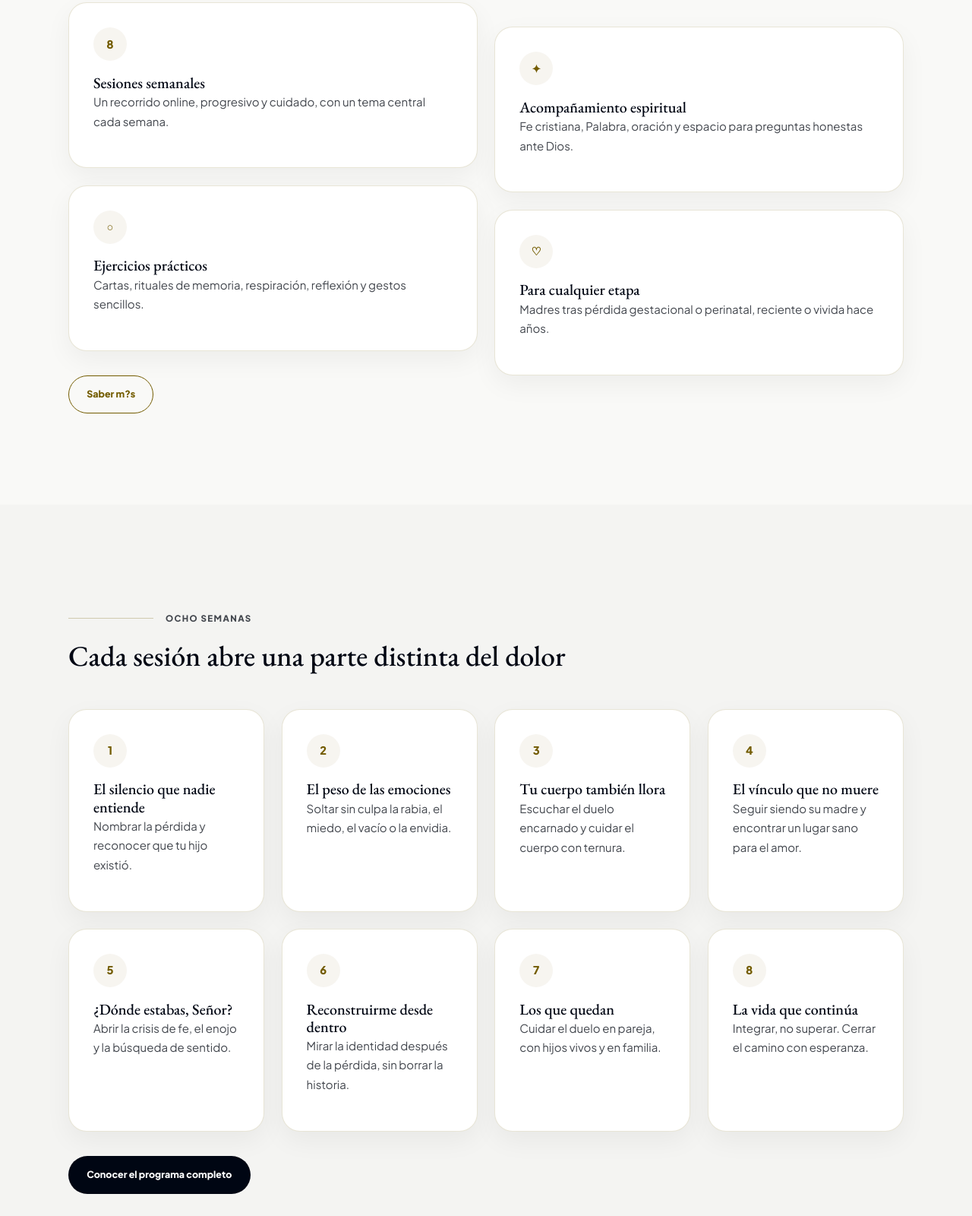
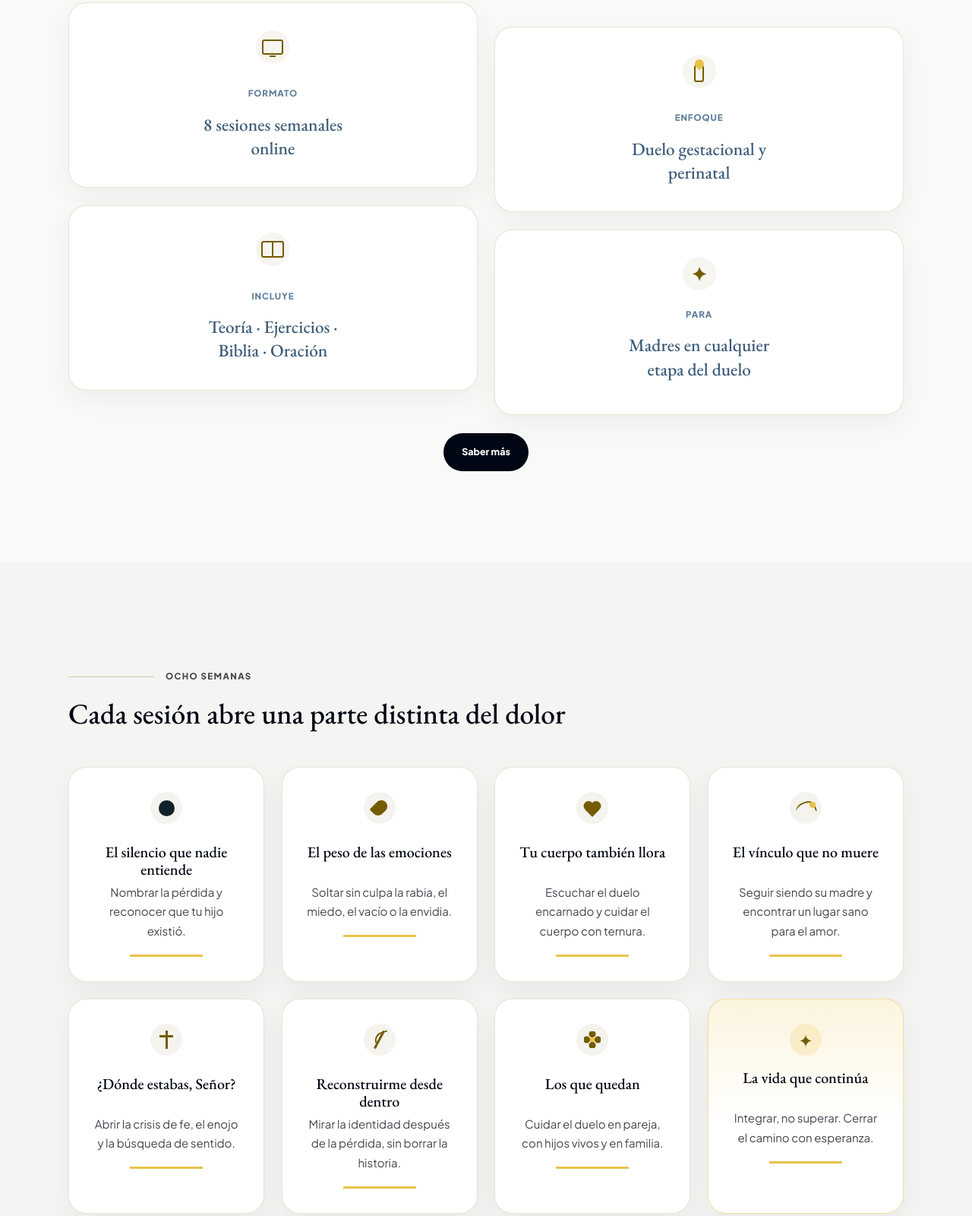
Before and after one commit to rdrgzjavier/mamasdecieloytierra, a website: page index.html in a window 1280 px wide. Shown: the part 1513-3113 px from the top of the page at 76% size. Drawn offline with nearby package versions, Linux system fonts and the light colour scheme.

Commit message:
Pulir textos iconografia y CTAs

```diff
--- a/assets/site.css
+++ b/assets/site.css
@@ -315,6 +315,14 @@ h4 {
   margin-top: 2rem;
 }
 
+.centered-actions {
+  justify-content: center;
+}
+
+.program-more {
+  margin-top: 3.5rem;
+}
+
 .hero .actions,
 .quote-band .actions {
   justify-content: center;
@@ -412,6 +420,96 @@ h4 {
   color: var(--secondary);
   font-size: .92rem;
   font-weight: 800;
+}
+
+.program-feature-card {
+  text-align: center;
+  padding: 2.2rem 1.8rem;
+}
+
+.program-feature-card h3 {
+  max-width: 13rem;
+  margin: 0 auto;
+  color: #3a5b78;
+  font-size: 1.45rem;
+  line-height: 1.35;
+}
+
+.card-kicker {
+  margin: .25rem 0 1rem;
+  color: #5f7f9b;
+  font-size: .72rem;
+  font-weight: 800;
+  letter-spacing: .08em;
+  text-transform: uppercase;
+}
+
+.line-icon {
+  position: relative;
+  margin-left: auto;
+  margin-right: auto;
+  background: transparent;
+}
+
+.line-icon::before,
+.line-icon::after,
+.session-icon::before,
+.session-icon::after {
+  content: "";
+  position: absolute;
+  display: block;
+}
+
+.icon-format::before {
+  width: 24px;
+  height: 16px;
+  border: 2px solid var(--secondary);
+  border-radius: 3px;
+}
+
+.icon-format::after {
+  width: 8px;
+  height: 2px;
+  background: var(--secondary);
+  bottom: 9px;
+}
+
+.icon-focus::before {
+  width: 9px;
+  height: 20px;
+  border: 2px solid var(--secondary);
+  border-radius: 5px 5px 3px 3px;
+  bottom: 8px;
+}
+
+.icon-focus::after {
+  width: 12px;
+  height: 12px;
+  background: var(--secondary-soft);
+  border-radius: 12px 12px 12px 0;
+  top: 6px;
+  transform: rotate(-45deg);
+}
+
+.icon-include::before {
+  width: 26px;
+  height: 18px;
+  border: 2px solid var(--secondary);
+  border-radius: 3px;
+}
+
+.icon-include::after {
+  width: 2px;
+  height: 18px;
+  background: var(--secondary);
+}
+
+.icon-for::before {
+  content: "\2726";
+  position: static;
+  color: var(--secondary);
+  font-size: 1.55rem;
+  line-height: 1;
 }
 
 .muted {
@@ -539,8 +637,9 @@ h4 {
   display: inline-flex;
   align-items: center;
   justify-content: center;
+  gap: .45rem;
   width: fit-content;
-  min-width: 92px;
+  min-width: 118px;
   min-height: 0;
   padding: .55rem .85rem;
   border-radius: 999px;
@@ -549,6 +648,160 @@ h4 {
   font-size: .78rem;
   line-height: 1;
   font-weight: 800;
+}
+
+.session-icon {
+  position: relative;
+  display: inline-grid;
+  place-items: center;
+  width: 42px;
+  height: 42px;
+  margin: 0 auto 1.1rem;
+  border-radius: 50%;
+  background: rgba(115, 92, 0, .07);
+  color: var(--secondary);
+}
+
+.session-number .session-icon {
+  width: 22px;
+  height: 22px;
+  margin: 0;
+  background: transparent;
+}
+
+.session-summary-card {
+  text-align: center;
+}
+
+.session-summary-card h3 {
+  min-height: 3.2rem;
+}
+
+.session-summary-card::after {
+  content: "";
+  display: block;
+  width: 96px;
+  height: 3px;
+  margin: 1.15rem auto 0;
+  background: var(--secondary-soft);
+}
+
+.session-summary-card.hope,
+.session.hope {
+  background:
+    linear-gradient(180deg, rgba(233, 195, 73, .18), rgba(255, 255, 255, 0) 58%),
+    var(--surface-card);
+  border-color: rgba(233, 195, 73, .48);
+}
+
+.session-summary-card.hope .session-icon,
+.session.hope .session-number {
+  background: rgba(233, 195, 73, .2);
+  color: var(--secondary);
+}
+
+.icon-silence::before {
+  width: 21px;
+  height: 21px;
+  border-radius: 50%;
+  background: var(--primary-soft);
+}
+
+.icon-water::before {
+  width: 16px;
+  height: 22px;
+  background: var(--secondary);
+  border-radius: 14px 14px 14px 3px;
+  transform: rotate(45deg);
+}
+
+.icon-heart::before,
+.icon-heart::after {
+  width: 13px;
+  height: 20px;
+  background: var(--secondary);
+  border-radius: 13px 13px 0 0;
+  top: 11px;
+}
+
+.icon-heart::before {
+  left: 12px;
+  transform: rotate(-45deg);
+}
+
+.icon-heart::after {
+  right: 12px;
+  transform: rotate(45deg);
+}
+
+.icon-dove::before {
+  width: 24px;
+  height: 15px;
+  border: 2px solid var(--secondary);
+  border-left: 0;
+  border-bottom: 0;
+  border-radius: 50% 50% 0 0;
+  transform: rotate(-22deg);
+}
+
+.icon-dove::after {
+  width: 8px;
+  height: 8px;
+  border-radius: 50%;
+  background: var(--secondary-soft);
+  right: 8px;
+  top: 13px;
+}
+
+.icon-cross::before {
+  width: 3px;
+  height: 24px;
+  background: var(--secondary);
+}
+
+.icon-cross::after {
+  width: 18px;
+  height: 3px;
+  background: var(--secondary);
+  top: 15px;
+}
+
+.icon-branch::before {
+  width: 3px;
+  height: 26px;
+  background: var(--secondary);
+  transform: rotate(28deg);
+}
+
+.icon-branch::after {
+  width: 18px;
+  height: 10px;
+  border: 2px solid var(--secondary);
+  border-right: 0;
+  border-bottom: 0;
+  border-radius: 18px 0 0 0;
+  transform: rotate(-18deg);
+  top: 11px;
+  left: 13px;
+}
+
+.icon-flower::before {
+  width: 22px;
+  height: 22px;
+  background:
+    radial-gradient(circle at 50% 16%, var(--secondary) 0 4px, transparent 5px),
+    radial-gradient(circle at 84% 50%, var(--secondary) 0 4px, transparent 5px),
+    radial-gradient(circle at 50% 84%, var(--secondary) 0 4px, transparent 5px),
+    radial-gradient(circle at 16% 50%, var(--secondary) 0 4px, transparent 5px),
+    radial-gradient(circle at 50% 50%, var(--secondary-soft) 0 3px, transparent 4px);
+}
+
+.icon-star::before {
+  content: "\2726";
+  position: static;
+  color: var(--secondary);
+  font-size: 1.45rem;
+  line-height: 1;
 }
 
 .form-panel {
--- a/index.html
+++ b/index.html
@@ -59,30 +59,30 @@
             <h2>Un espacio seguro para no cargar el duelo en soledad</h2>
             <p>El programa reúne acompañamiento espiritual, teoría del duelo, ejercicios prácticos, lecturas bíblicas y oración. No promete borrar el dolor: ofrece presencia, lenguaje y una forma de integrar la pérdida con ternura.</p>
           </div>
-          <div class="grid four">
-            <article class="card">
-              <span class="icon">8</span>
-              <h3>Sesiones semanales</h3>
-              <p class="muted">Un recorrido online, progresivo y cuidado, con un tema central cada semana.</p>
+          <div class="grid four program-feature-grid">
+            <article class="card program-feature-card">
+              <span class="icon line-icon icon-format" aria-hidden="true"></span>
+              <p class="card-kicker">Formato</p>
+              <h3>8 sesiones semanales online</h3>
             </article>
-            <article class="card">
-              <span class="icon">✦</span>
-              <h3>Acompañamiento espiritual</h3>
-              <p class="muted">Fe cristiana, Palabra, oración y espacio para preguntas honestas ante Dios.</p>
+            <article class="card program-feature-card">
+              <span class="icon line-icon icon-focus" aria-hidden="true"></span>
+              <p class="card-kicker">Enfoque</p>
+              <h3>Duelo gestacional y perinatal</h3>
             </article>
-            <article class="card">
-              <span class="icon">○</span>
-              <h3>Ejercicios prácticos</h3>
-              <p class="muted">Cartas, rituales de memoria, respiración, reflexión y gestos sencillos.</p>
+            <article class="card program-feature-card">
+              <span class="icon line-icon icon-include" aria-hidden="true"></span>
+              <p class="card-kicker">Incluye</p>
+              <h3>Teoría · Ejercicios · Biblia · Oración</h3>
             </article>
-            <article class="card">
-              <span class="icon">♡</span>
-              <h3>Para cualquier etapa</h3>
-              <p class="muted">Madres tras pérdida gestacional o perinatal, reciente o vivida hace años.</p>
+            <article class="card program-feature-card">
+              <span class="icon line-icon icon-for" aria-hidden="true"></span>
+              <p class="card-kicker">Para</p>
+              <h3>Madres en cualquier etapa del duelo</h3>
             </article>
           </div>
-          <div class="actions">
-            <a class="button secondary" href="el-programa/">Saber m?s</a>
+          <div class="actions centered-actions program-more">
+            <a class="button" href="el-programa/">Saber más</a>
           </div>
         </div>
       </section>
@@ -93,17 +93,17 @@
             <p class="eyebrow">Ocho semanas</p>
             <h2>Cada sesión abre una parte distinta del dolor</h2>
           </div>
-          <div class="grid four">
-            <article class="card"><span class="icon">1</span><h3>El silencio que nadie entiende</h3><p class="muted">Nombrar la pérdida y reconocer que tu hijo existió.</p></article>
-            <article class="card"><span class="icon">2</span><h3>El peso de las emociones</h3><p class="muted">Soltar sin culpa la rabia, el miedo, el vacío o la envidia.</p></article>
-            <article class="card"><span class="icon">3</span><h3>Tu cuerpo también llora</h3><p class="muted">Escuchar el duelo encarnado y cuidar el cuerpo con ternura.</p></article>
-            <article class="card"><span class="icon">4</span><h3>El vínculo que no muere</h3><p class="muted">Seguir siendo su madre y encontrar un lugar sano para el amor.</p></article>
-            <article class="card"><span class="icon">5</span><h3>¿Dónde estabas, Señor?</h3><p class="muted">Abrir la crisis de fe, el enojo y la búsqueda de sentido.</p></article>
-            <article class="card"><span class="icon">6</span><h3>Reconstruirme desde dentro</h3><p class="muted">Mirar la identidad después de la pérdida, sin borrar la historia.</p></article>
-            <article class="card"><span class="icon">7</span><h3>Los que quedan</h3><p class="muted">Cuidar el duelo en pareja, con hijos vivos y en familia.</p></article>
-            <article class="card"><span class="icon">8</span><h3>La vida que continúa</h3><p class="muted">Integrar, no superar. Cerrar el camino con esperanza.</p></article>
+          <div class="grid four session-card-grid">
+            <article class="card session-summary-card"><span class="session-icon icon-silence" aria-hidden="true"></span><h3>El silencio que nadie entiende</h3><p class="muted">Nombrar la pérdida y reconocer que tu hijo existió.</p></article>
+            <article class="card session-summary-card"><span class="session-icon icon-water" aria-hidden="true"></span><h3>El peso de las emociones</h3><p class="muted">Soltar sin culpa la rabia, el miedo, el vacío o la envidia.</p></article>
+            <article class="card session-summary-card"><span class="session-icon icon-heart" aria-hidden="true"></span><h3>Tu cuerpo también llora</h3><p class="muted">Escuchar el duelo encarnado y cuidar el cuerpo con ternura.</p></article>
+            <article class="card session-summary-card"><span class="session-icon icon-dove" aria-hidden="true"></span><h3>El vínculo que no muere</h3><p class="muted">Seguir siendo su madre y encontrar un lugar sano para el amor.</p></article>
+            <article class="card session-summary-card"><span class="session-icon icon-cross" aria-hidden="true"></span><h3>¿Dónde estabas, Señor?</h3><p class="muted">Abrir la crisis de fe, el enojo y la búsqueda de sentido.</p></article>
+            <article class="card session-summary-card"><span class="session-icon icon-branch" aria-hidden="true"></span><h3>Reconstruirme desde dentro</h3><p class="muted">Mirar la identidad después de la pérdida, sin borrar la historia.</p></article>
+            <article class="card session-summary-card"><span class="session-icon icon-flower" aria-hidden="true"></span><h3>Los que quedan</h3><p class="muted">Cuidar el duelo en pareja, con hijos vivos y en familia.</p></article>
+            <article class="card session-summary-card hope"><span class="session-icon icon-star" aria-hidden="true"></span><h3>La vida que continúa</h3><p class="muted">Integrar, no superar. Cerrar el camino con esperanza.</p></article>
           </div>
-          <div class="actions">
+          <div class="actions centered-actions">
             <a class="button" href="el-programa/">Conocer el programa completo</a>
           </div>
         </div>
@@ -190,16 +190,16 @@
             <p>La modalidad concreta se confirmará en cada edición. Puedes preguntar por acompañamiento individual o grupo reducido.</p>
           </details>
           <details>
-            <summary>?Puedo participar si estoy en otra etapa del duelo?</summary>
-            <p>S?. El programa est? pensado para madres en momentos distintos del camino. Puedes escribirnos y valorar si este acompa?amiento encaja con tu etapa actual.</p>
+            <summary>¿Puedo participar si estoy en otra etapa del duelo?</summary>
+            <p>Sí. El programa está pensado para madres en momentos distintos del camino. Puedes escribirnos y valorar si este acompañamiento encaja con tu etapa actual.</p>
           </details>
           <details>
-            <summary>?Qu? pasa si no puedo asistir a una sesi?n?</summary>
-            <p>La forma de recuperarla o acompa?arla depender? de la modalidad de cada edici?n. Te informaremos antes de inscribirte para que puedas decidir con tranquilidad.</p>
+            <summary>¿Qué pasa si no puedo asistir a una sesión?</summary>
+            <p>La forma de recuperarla o acompañarla dependerá de la modalidad de cada edición. Te informaremos antes de inscribirte para que puedas decidir con tranquilidad.</p>
           </details>
           <details>
-            <summary>?Es online o presencial?</summary>
-            <p>El programa est? planteado como acompa?amiento online semanal, para que puedas participar desde un lugar seguro y privado.</p>
+            <summary>¿Es online o presencial?</summary>
+            <p>El programa está planteado como acompañamiento online semanal, para que puedas participar desde un lugar seguro y privado.</p>
           </details>
         </div>
       </section>
@@ -216,7 +216,7 @@
             <p>Responderemos con cuidado y solo usaremos tus datos para atender esta solicitud.</p>
             <div class="field">
               <label for="nombre">Nombre</label>
-              <input id="nombre" name="nombre" autocomplete="name" placeholder="Mar?a" required>
+              <input id="nombre" name="nombre" autocomplete="name" placeholder="María" required>
             </div>
             <div class="field">
               <label for="email">Email</label>
@@ -261,7 +261,7 @@
       </div>
     </footer>
 
-    <div class="bottom-bar" data-bottom-bar aria-label="Acceso r?pido"><a class="button" href="contacto/">Solicitar informaci?n</a></div>
+    <div class="bottom-bar" data-bottom-bar aria-label="Acceso rápido"><a class="button" href="contacto/">Solicitar información</a></div>
     <script src="assets/site.js"></script>
   </body>
 </html>
```
Also changed, not shown: blog/index.html (+1 -1 lines), contacto/index.html (+2 -2 lines), el-programa/index.html (+9 -9 lines), sobre-mi/index.html (+1 -1 lines).
